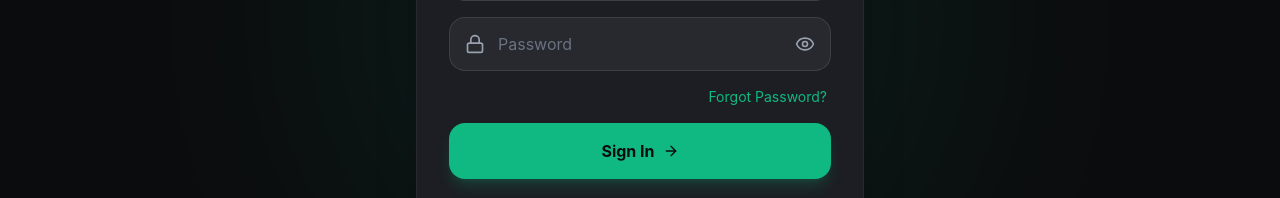
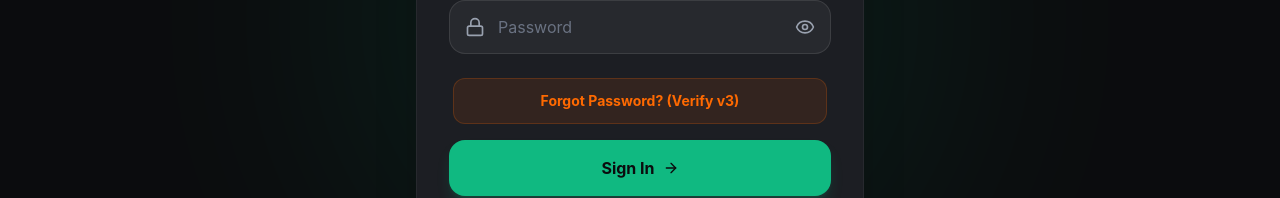
Before and after one commit to nilesh-dagdi/CampusMart, a React app in the folder frontend/: page /login in a window 1280 px wide. Shown: the part 412-610 px from the top of the page. Built offline with nearby package versions, Linux system fonts and the light colour scheme; no server answers; the HTML template or start-up script is replaced by a standard one.

Commit message:
debug: make forgot password button orange for visual verification

```diff
--- a/frontend/src/pages/LoginPage.jsx
+++ b/frontend/src/pages/LoginPage.jsx
@@ -85,16 +85,16 @@ const LoginPage = () => {
                         </button>
                     </div>
 
-                    <div className="flex justify-end px-1">
+                    <div className="flex justify-center px-1 pt-2">
                         <button
                             type="button"
                             onClick={() => {
-                                console.log('Forgot Password clicked');
+                                console.log('🔴 FORGOT PASSWORD CLICKED 🔴');
                                 window.location.href = '/forgot-password';
                             }}
-                            className="text-sm text-brand-primary hover:text-emerald-400 transition-colors"
+                            className="text-sm font-bold text-orange-500 hover:text-orange-400 p-3 bg-orange-500/10 rounded-xl border border-orange-500/20 transition-all w-full"
                         >
-                            Forgot Password?
+                            Forgot Password? (Verify v3)
                         </button>
                     </div>
 
```
